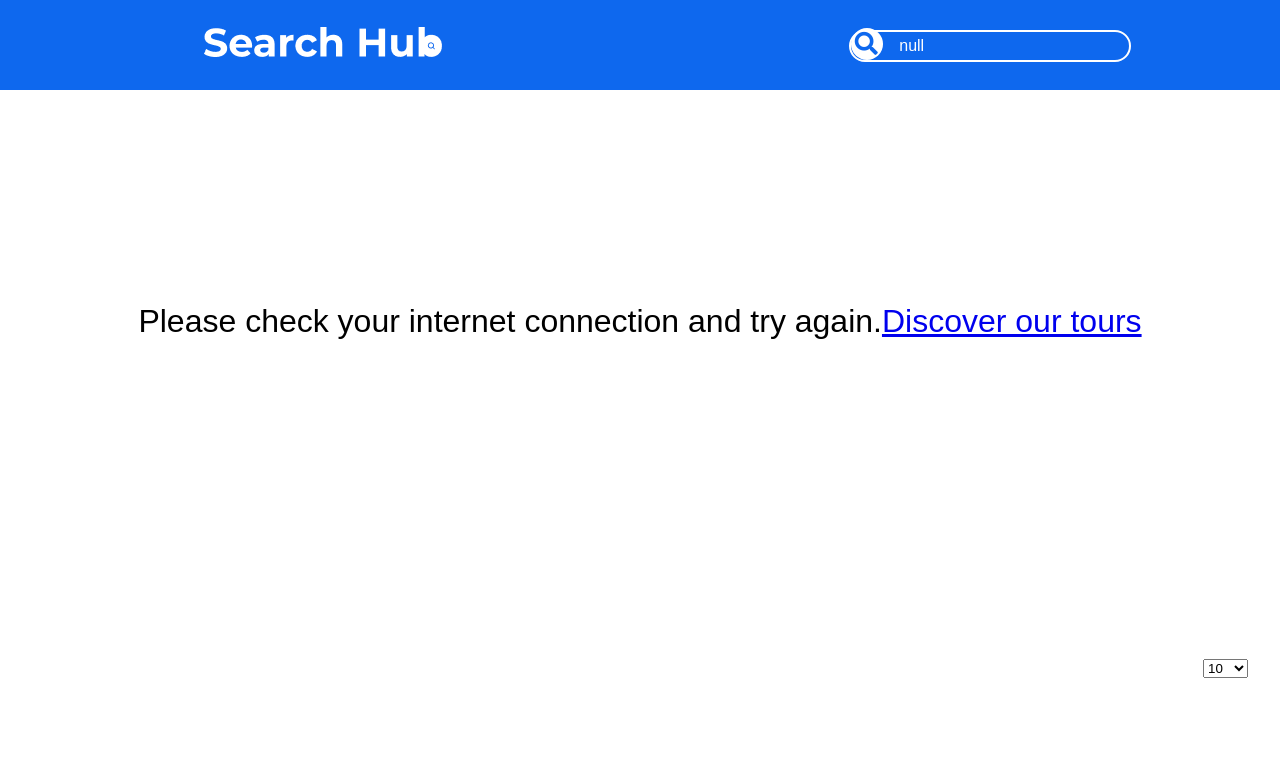
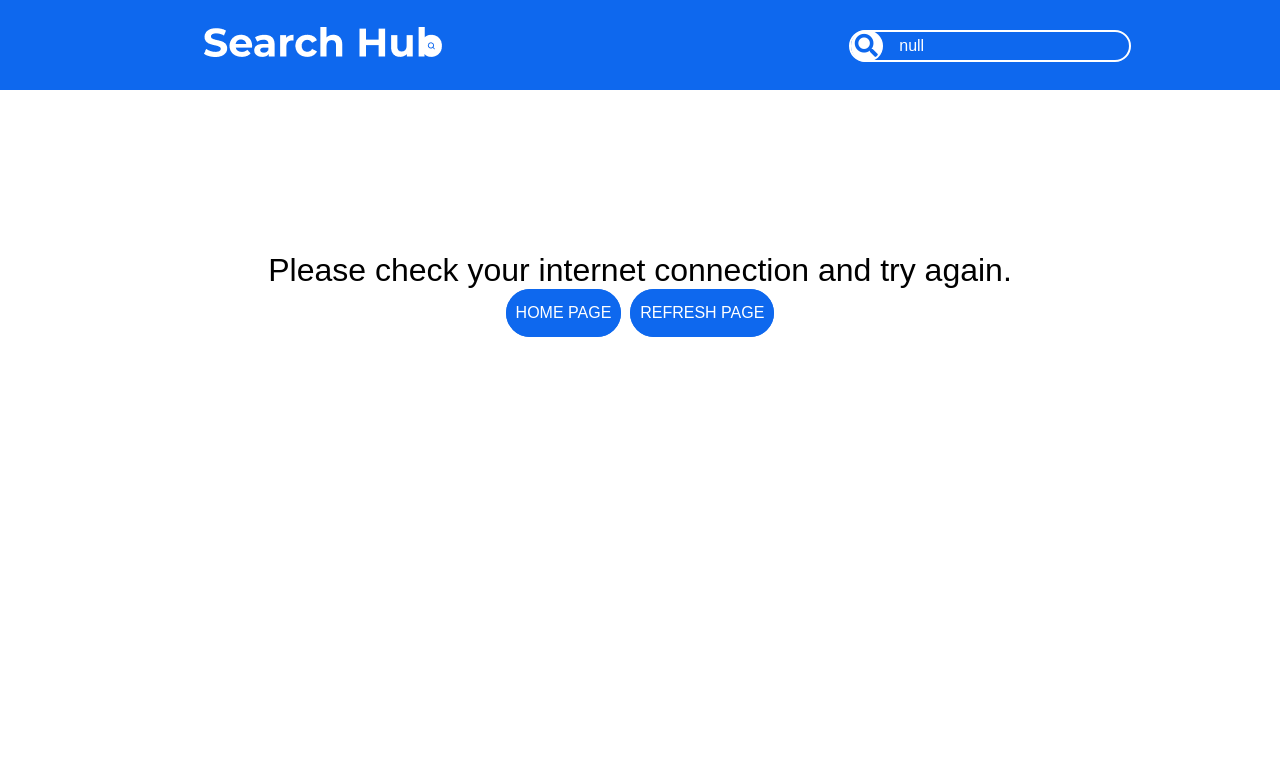
Before and after one commit to da-cruzdev/Search-hub, a website: page repository.html in a window 1280 px wide. Shown: the top 759 px of the page. Drawn offline with Linux system fonts and the light colour scheme; no server answers; a web font is replaced by a local one.

Commit message:
add button to refresh or go home page

```diff
--- a/repository.html
+++ b/repository.html
@@ -51,9 +51,10 @@
           <div class="message">
             <div class="errorDiv"></div>
             <div class="msg__btn">
-              <a href="#" class="btn btn--white btn--animated"
-                >Discover our tours</a
+              <a href="index.html" class="btn btn--green btn--animated"
+                >Home page</a
               >
+              <a href="" class="btn btn--green btn--animated">Refresh page</a>
             </div>
           </div>
         </div>
--- /dev/null
+++ b/sass/components/_button.scss
@@ -0,0 +1,51 @@
+.btn {
+  &:link,
+  &:visited {
+    text-transform: uppercase;
+    text-decoration: none;
+    padding: 15px 10px;
+    display: inline-block;
+    border-radius: 10rem;
+    transition: all 0.2s;
+    position: relative;
+    font-size: 1rem;
+  }
+  &:hover {
+    transform: translateY(-3px);
+    box-shadow: 0 1rem 2rem rgba($color-black, 0.2);
+    &::after {
+      transform: scaleX(1.4) scaleY(1.6);
+      opacity: 0;
+    }
+  }
+  &:active {
+    transform: translateY(-1px);
+    box-shadow: 0 0.5rem 1rem rgba($color-black, 0.2);
+  }
+
+  &--green {
+    background-color: $color-primary;
+    color: $color-white;
+    &::after {
+      background-color: $color-primary;
+    }
+  }
+
+  &::after {
+    content: "";
+    display: inline-block;
+    height: 100%;
+    width: 100%;
+    border-radius: 10rem;
+    position: absolute;
+    top: 0;
+    left: 0;
+    z-index: -1;
+    transition: all 0.4s;
+  }
+
+  &--animated {
+    animation: moveInBottom 0.5s ease-out 0.75s;
+    animation-fill-mode: backwards;
+  }
+}
--- a/sass/components/_navbar.scss
+++ b/sass/components/_navbar.scss
@@ -40,7 +40,7 @@
       border-radius: 20rem;
       color: $color-primary;
       position: absolute;
-      top: 0;
+      top: 2px;
       left: 0.1rem;
       font-size: 90%;
     }
--- a/sass/main.scss
+++ b/sass/main.scss
@@ -5,6 +5,7 @@
 @import "base/typography";
 @import "base/utilities";
 
+@import "components/button";
 @import "components/navbar";
 @import "components/footer";
 
--- a/sass/pages/_repository.scss
+++ b/sass/pages/_repository.scss
@@ -107,13 +107,20 @@
 }
 /* Masquer le message de chargement au départ */
 .message {
-  display: flex;
+  display: inline-block;
   font-size: 2rem;
-  align-items: center;
-  justify-content: center;
-  height: 400px;
+  /* align-items: center; */
+  /* justify-content: center; */
+  height: 100vh;
+  margin-top: 130px;
+  width: 100%;
+  text-align: center;
 
   & .errovDiv {
     color: $color-primary;
+
+    & .msg__btn {
+      margin-top: 40px;
+    }
   }
 }
```
Also changed, not shown: css/style.css.
